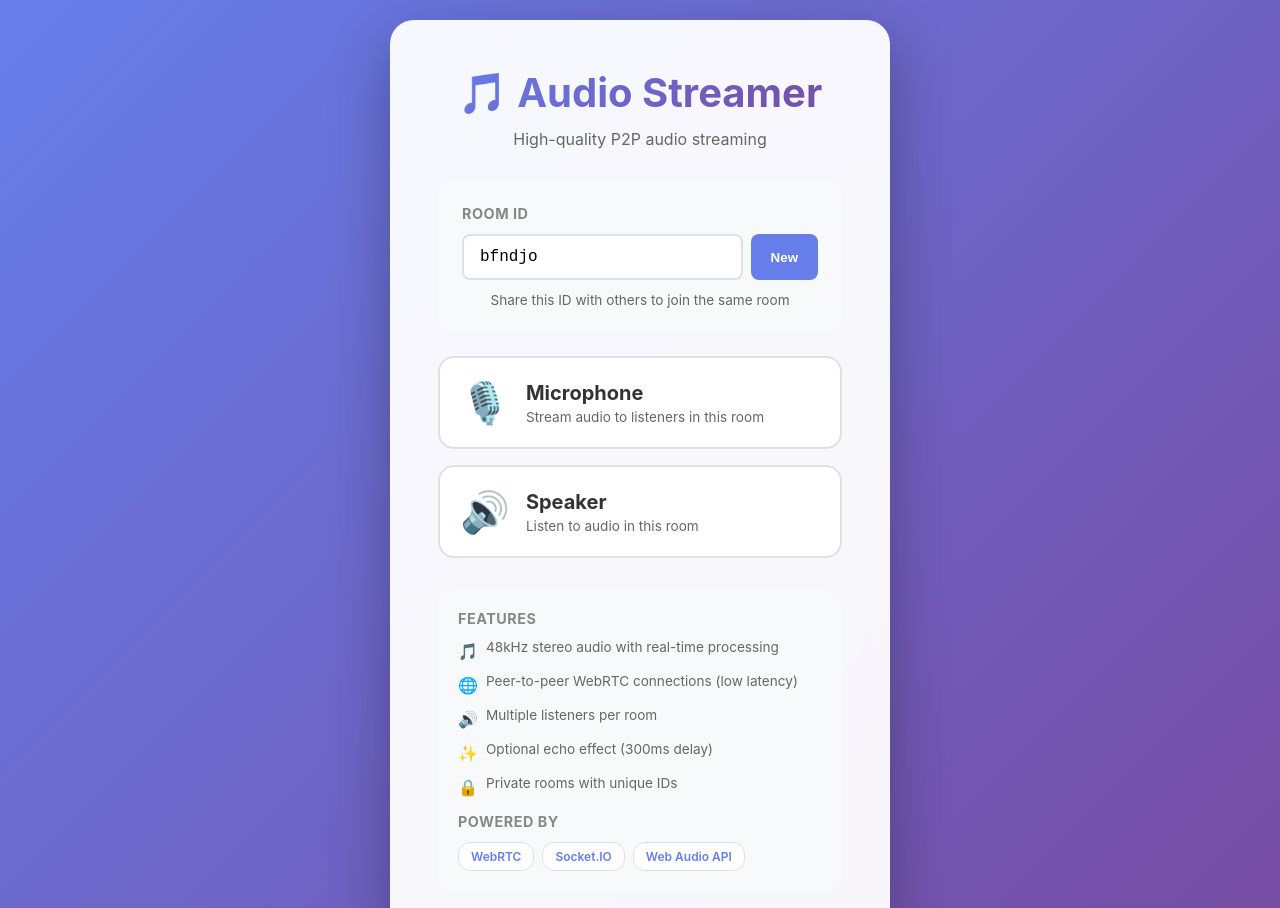
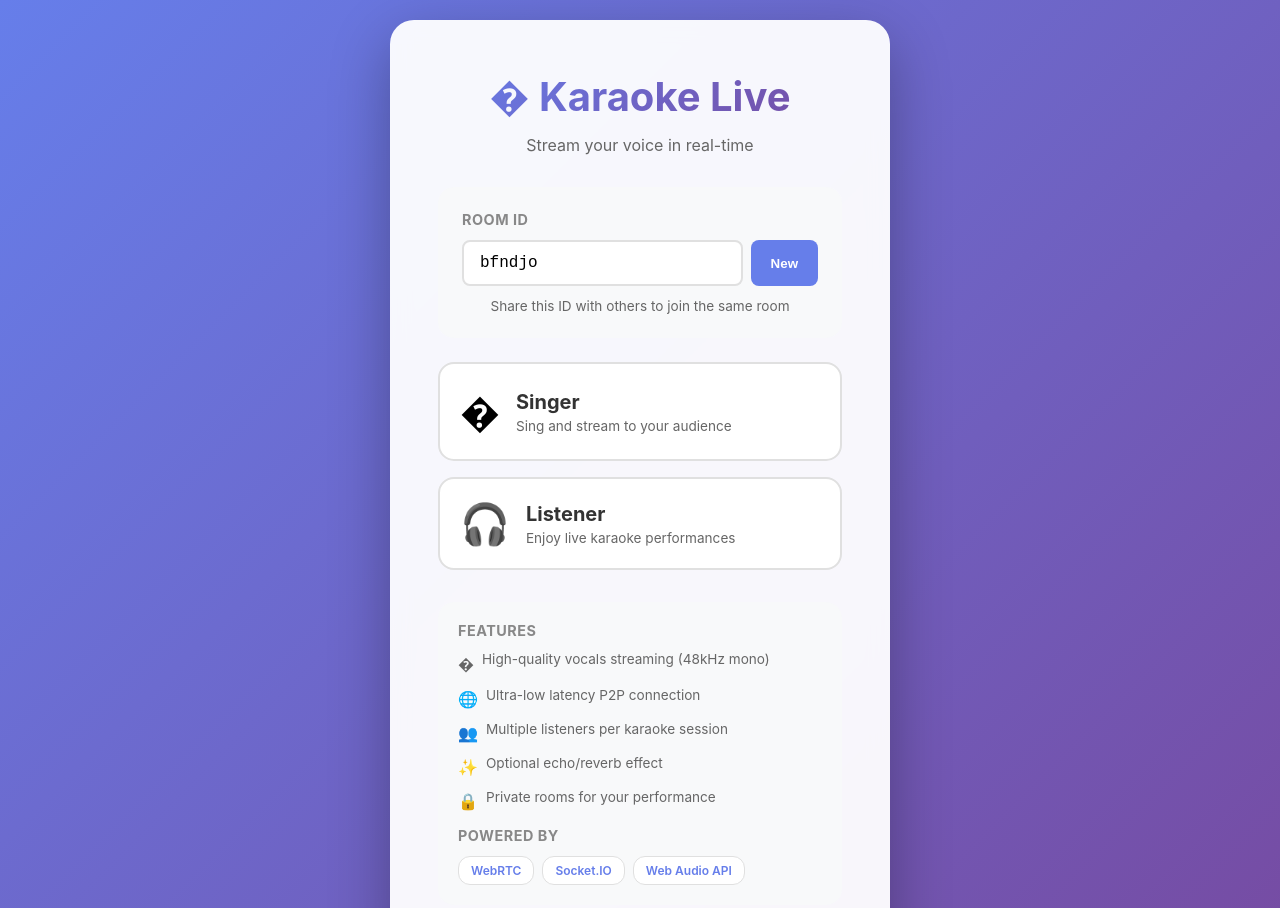
Before and after one commit to athrvk/karaoke, a website: page public/index.html in a window 1280 px wide. Shown: the top 908 px of the page. Drawn offline with Linux system fonts and the light colour scheme.

Commit message:
feat: update titles and labels for karaoke theme consistency

```diff
--- a/public/index.html
+++ b/public/index.html
@@ -4,7 +4,7 @@
 <head>
     <meta charset="UTF-8">
     <meta name="viewport" content="width=device-width, initial-scale=1.0">
-    <title>Audio Streamer</title>
+    <title>Karaoke Live - P2P Audio Streaming</title>
     <style>
         * {
             margin: 0;
@@ -196,8 +196,8 @@
 
 <body>
     <div class="container">
-        <h1>🎵 Audio Streamer</h1>
-        <p class="subtitle">High-quality P2P audio streaming</p>
+        <h1>� Karaoke Live</h1>
+        <p class="subtitle">Stream your voice in real-time</p>
 
         <div class="room-section">
             <h3>Room ID</h3>
@@ -210,18 +210,18 @@
 
         <div class="cards">
             <a href="#" class="card" id="micLink">
-                <div class="card-icon">🎙️</div>
+                <div class="card-icon">�</div>
                 <div class="card-content">
-                    <h2>Microphone</h2>
-                    <p>Stream audio to listeners in this room</p>
+                    <h2>Singer</h2>
+                    <p>Sing and stream to your audience</p>
                 </div>
             </a>
 
             <a href="#" class="card" id="speakerLink">
-                <div class="card-icon">🔊</div>
+                <div class="card-icon">🎧</div>
                 <div class="card-content">
-                    <h2>Speaker</h2>
-                    <p>Listen to audio in this room</p>
+                    <h2>Listener</h2>
+                    <p>Enjoy live karaoke performances</p>
                 </div>
             </a>
         </div>
@@ -230,24 +230,24 @@
             <h3>Features</h3>
             <div class="info-grid">
                 <div class="info-item">
-                    <span class="info-item-icon">🎵</span>
-                    <span>48kHz stereo audio with real-time processing</span>
+                    <span class="info-item-icon">�</span>
+                    <span>High-quality vocals streaming (48kHz mono)</span>
                 </div>
                 <div class="info-item">
                     <span class="info-item-icon">🌐</span>
-                    <span>Peer-to-peer WebRTC connections (low latency)</span>
+                    <span>Ultra-low latency P2P connection</span>
                 </div>
                 <div class="info-item">
-                    <span class="info-item-icon">🔊</span>
-                    <span>Multiple listeners per room</span>
+                    <span class="info-item-icon">👥</span>
+                    <span>Multiple listeners per karaoke session</span>
                 </div>
                 <div class="info-item">
                     <span class="info-item-icon">✨</span>
-                    <span>Optional echo effect (300ms delay)</span>
+                    <span>Optional echo/reverb effect</span>
                 </div>
                 <div class="info-item">
                     <span class="info-item-icon">🔒</span>
-                    <span>Private rooms with unique IDs</span>
+                    <span>Private rooms for your performance</span>
                 </div>
             </div>
 
```
Also changed, not shown: public/mic.html (+9 -9 lines), public/speaker.html (+13 -13 lines).
